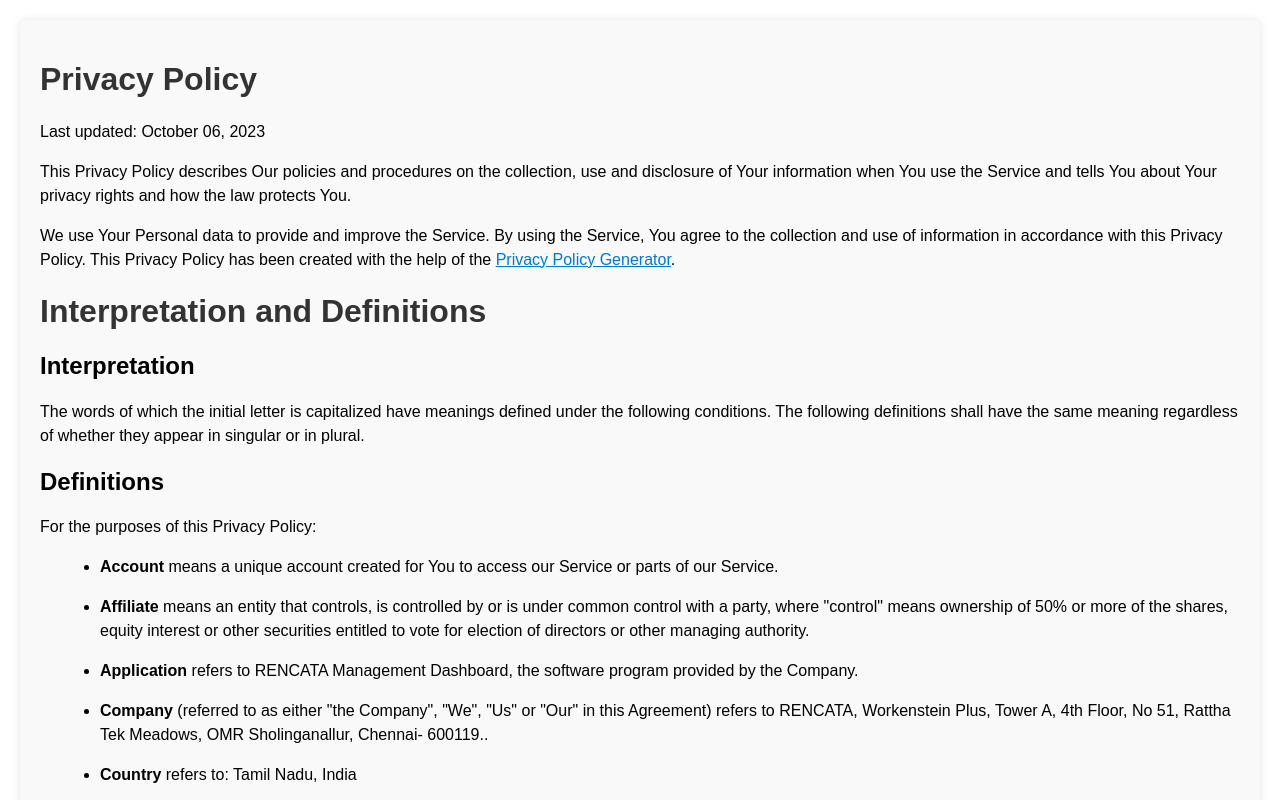
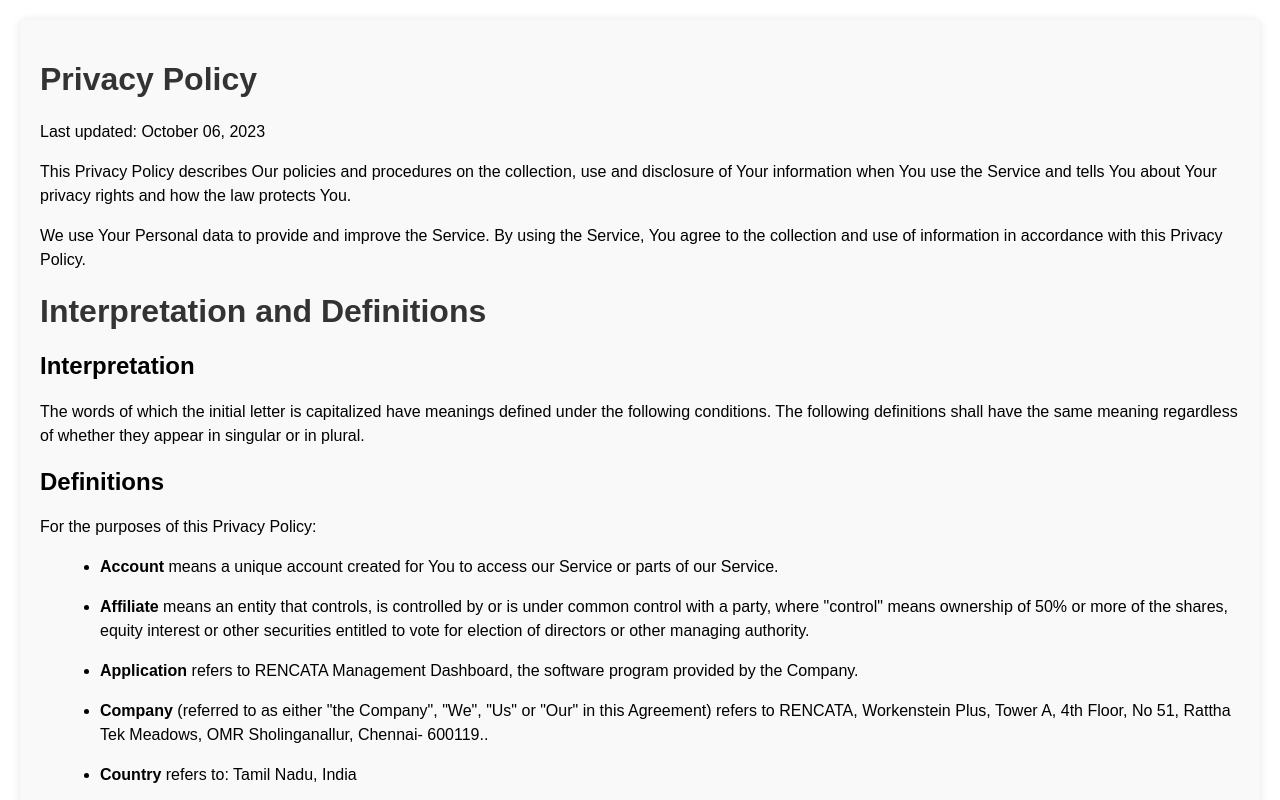
Before and after one commit to kavithame007/RENCATA-Management-Dashboard, a plain HTML site: page index.html in a window 1280 px wide. Shown: the top 800 px of the page. Drawn offline with Linux system fonts and the light colour scheme.

Commit message:
Update index.html

```diff
--- a/index.html
+++ b/index.html
@@ -48,9 +48,7 @@
                 You.
             </p>
             <p>We use Your Personal data to provide and improve the Service. By using the Service, You agree to the
-                collection and use of information in accordance with this Privacy Policy. This Privacy Policy has been
-                created with the help of the <a href="https://www.termsfeed.com/privacy-policy-generator/"
-                    target="_blank">Privacy Policy Generator</a>.</p>
+                collection and use of information in accordance with this Privacy Policy.</p>
             <h1>Interpretation and Definitions</h1>
             <h2>Interpretation</h2>
             <p>The words of which the initial letter is capitalized have meanings defined under the following
```
